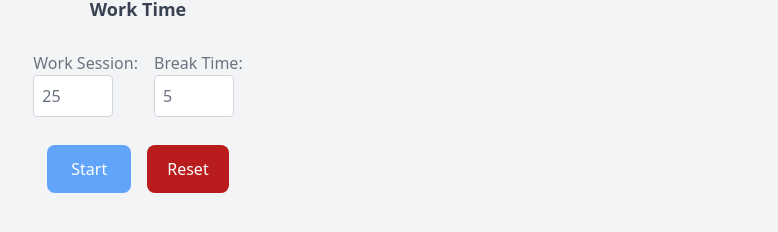
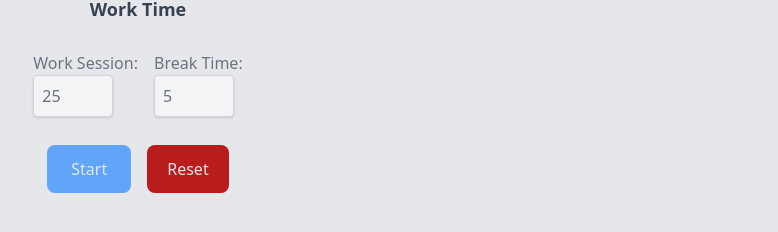
Before and after one commit to veefa/timer-app, a React (Vite) app: page / in a window 1280 px wide. Shown: the part 342-574 px from the top of the page, without its empty margins (502-1280 px from the left). Built offline with nearby package versions, Linux system fonts and the light colour scheme.

Commit message:
Update Dark mode

```diff
--- a/src/App.tsx
+++ b/src/App.tsx
@@ -17,7 +17,7 @@ const App: React.FC = () => {
   return (
     <div
       className={`flex justify-center items-center h-screen transition-all ${
-        darkMode ? "bg-gray-900 text-gray-100" : "bg-gray-100 text-red-200"
+        darkMode ? "bg-gray-900 text-gray-200" : "bg-gray-200"
       }`}
     >
       {/* Dark Mode Toggle */}
--- a/src/Timer.tsx
+++ b/src/Timer.tsx
@@ -47,7 +47,7 @@ const Timer: React.FC<TimerProps> = ({ darkMode }) => {
     // Added darkMode class to apply conditional styles
     <div
       className={`flex flex-col justify-center items-center space-y-4 p-4 transition-all ${
-        darkMode ? " text-gray-100" : " text-gray-700"
+        darkMode ? " text-gray-300" : " text-gray-700"
       }`}
     >
       <h1 className="py-1 font-bold text-5xl">{formatTime(timeLeft)}</h1>
@@ -65,7 +65,7 @@ const Timer: React.FC<TimerProps> = ({ darkMode }) => {
               setSessionLength(value);
               if (!isRunning && mode === "work") setTimeLeft(value * 60);
             }}
-            className="p-2 border border-gray-300 rounded w-20 text-gray-500"
+            className={` p-2 shadow border border-gray-300 rounded w-20  ${darkMode ? "text-gray-600 bg-gray-300 " : "text-gray-500 bg-gray-100"}`}
           />
         </div>
         <div>
@@ -78,7 +78,7 @@ const Timer: React.FC<TimerProps> = ({ darkMode }) => {
               setBreakLength(value);
               if (!isRunning && mode === "break") setTimeLeft(value * 60);
             }}
-            className="p-2 border border-gray-300 rounded w-20 text-gray-500"
+            className= {` p-2 shadow border border-gray-300 rounded w-20  ${darkMode ? "text-gray-600 bg-gray-300 " : "text-gray-500 bg-gray-100"}`}
           />
         </div>
       </div>
@@ -87,7 +87,7 @@ const Timer: React.FC<TimerProps> = ({ darkMode }) => {
       <div className="space-x-4">
         <button
           onClick={() => setIsRunning(!isRunning)}
-          className="bg-blue-400 hover:bg-blue-300 px-6 py-3 rounded-lg text-white"
+          className="bg-blue-400 hover:bg-blue-300 px-6 py-3 rounded-lg text-gray-200"
         >
           {isRunning ? "Pause" : "Start"}
         </button>
@@ -96,7 +96,7 @@ const Timer: React.FC<TimerProps> = ({ darkMode }) => {
             setIsRunning(false);
             setTimeLeft(mode === "work" ? sessionLength * 60 : breakLength * 60); // Reset properly
           }}
-          className="bg-red-700 hover:bg-red-300 px-5 py-3 rounded-lg text-white"
+          className="bg-red-700 hover:bg-red-300 px-5 py-3 rounded-lg text-gray-200"
         >
           Reset
         </button>
```
